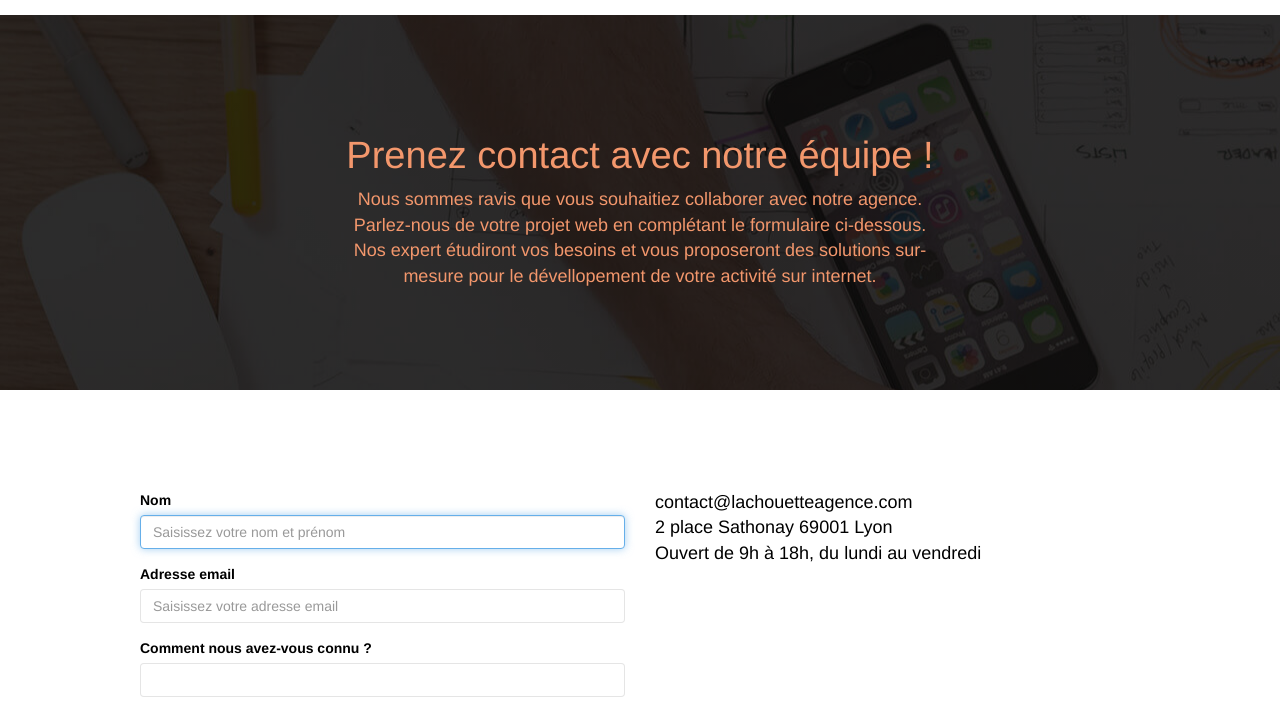
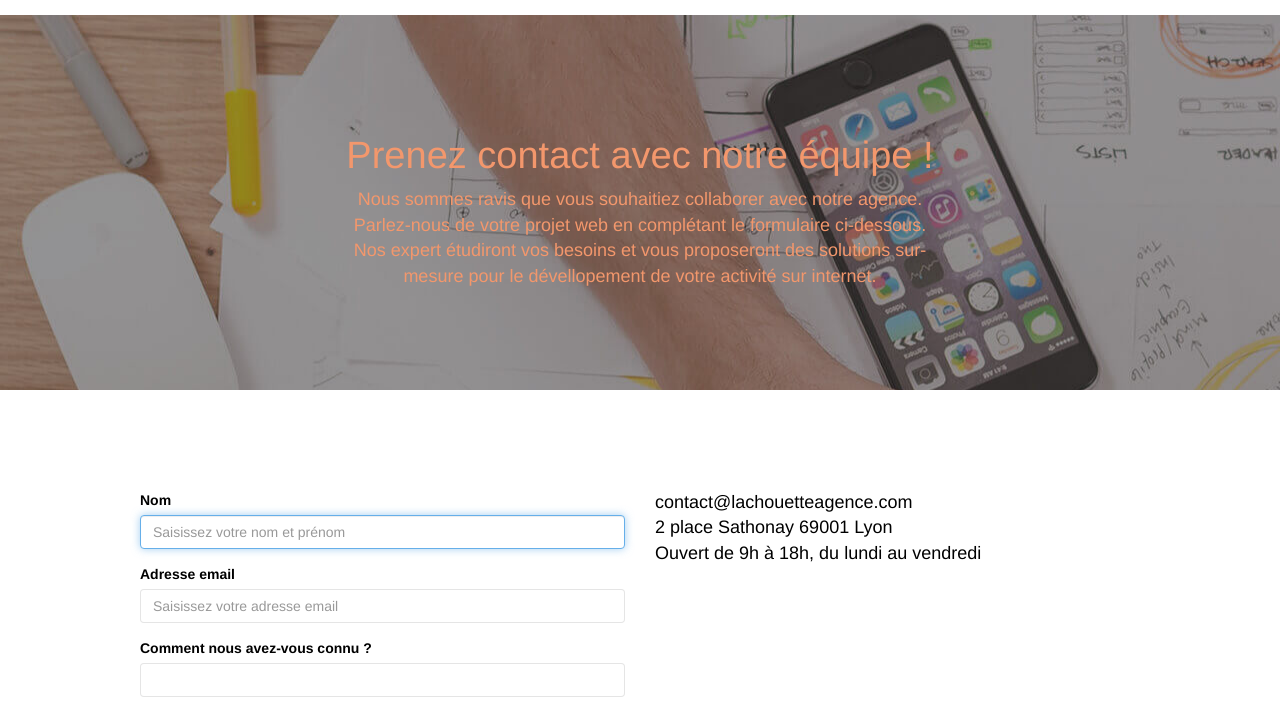
Before and after one commit to AdrienBriaux/Projet_4, a plain HTML site: page Contact-La-chouette-agence.html in a window 1280 px wide. Shown: the part 78-787 px from the top of the page. Drawn offline with Linux system fonts and the light colour scheme.

Commit message:
work in progress

```diff
--- a/Contact-La-chouette-agence.html
+++ b/Contact-La-chouette-agence.html
@@ -75,7 +75,7 @@
 
 		<!-- bloc-6 Présentation -->
 		<main>
-			<section class="bloc bg-dots-bg bg-repeat bgc-atomic-tangerine d-bloc bloc-bg-texture texture-paper black-filter"
+			<section class="bloc bg-dots-bg bg-repeat d-bloc bloc-bg-texture texture-paper "
 				id="bloc-6">
 				<div class="container bloc-lg">
 					<div class="row">
--- a/style.css
+++ b/style.css
@@ -849,11 +849,10 @@ h4 {
     background-image: linear-gradient(rgba(0, 0, 0, 0.7), rgba(0, 0, 0, 0.7)), url("https://raw.githubusercontent.com/AdrienBriaux/Projet_4/master/img/la-chouette-agence-banniere.jpg");
 }
 
-.bg-presentation,
-.black-filter {
+.bg-presentation {
 
     background-color: #000000;
-    background-image: linear-gradient(rgba(0, 0, 0, 0.7), rgba(0, 0, 0, 0.7)), url("https://raw.githubusercontent.com/AdrienBriaux/Projet_4/master/img/la-chouette-agence-banniere.jpg");
+    background-image: linear-gradient(rgba(0, 0, 0, 0.7), rgba(0, 0, 0, 0.7)), url("https://raw.githubusercontent.com/AdrienBriaux/la-chouette-agence-webdesign/master/img/image-de-presentation.jpg");
 }
 
 .tc-orange {
@@ -1108,8 +1107,8 @@ h4 {
     }
 }
 
-@media (max-width: 640px){
-    .black-background{
+@media (max-width: 640px) {
+    .black-background {
         padding: 0;
     }
 }
```
Also changed, not shown: index.html (+1 -1 lines).
